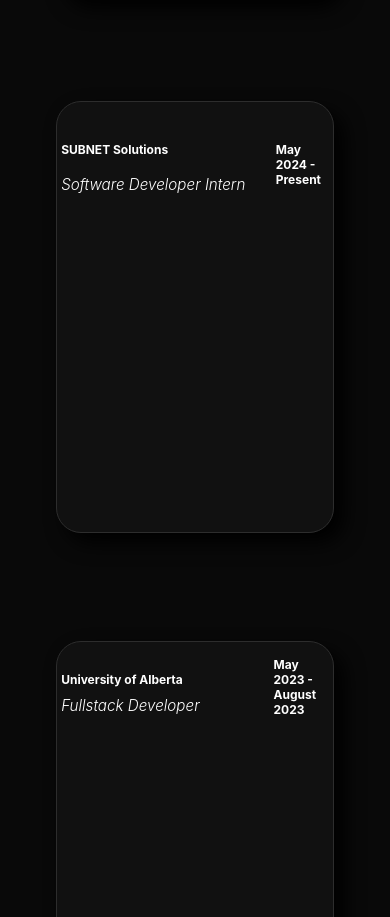
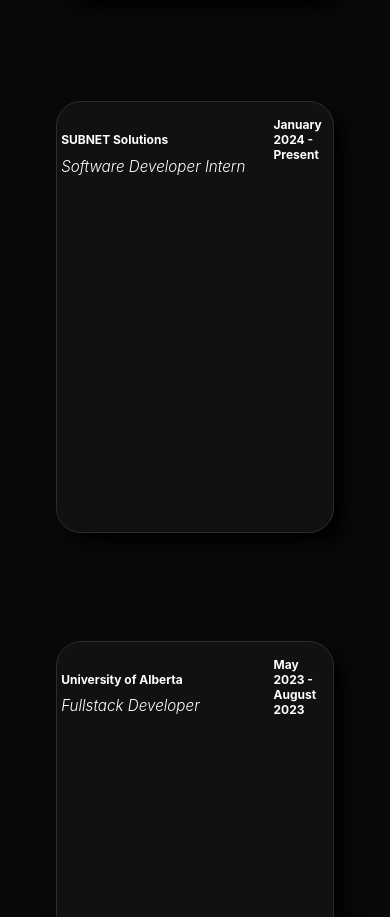
Before and after one commit to nopunindented/Portfolio-Umer, a React (Create React App) app in the folder portfolio/: page / in a window 390 px wide. Shown: the part 1723-2640 px from the top of the page. Built offline with nearby package versions, Linux system fonts and the light colour scheme; a web font is replaced by a local one.

Commit message:
"Fix ib date and work styling"

```diff
--- a/portfolio/src/components/Subnet.tsx
+++ b/portfolio/src/components/Subnet.tsx
@@ -23,7 +23,7 @@
     <>
       <div className="subnet-container">
         <div className="dayforce-name">SUBNET Solutions</div>
-        <div className="dayforce-date">May 2024 - Present</div>
+        <div className="subnet-date2">January 2024 - Present</div>
         <div className="dayforce-position">Software Developer Intern</div>
         <ul className={`subnet-points ${isVisible ? "visible" : ""}`}>
           <li>Devising Python AI microservice for querying data on 4 million sensory devices for 300+ companies, using Langchain and Django.</li>
--- a/portfolio/src/index.css
+++ b/portfolio/src/index.css
@@ -388,6 +388,13 @@
 @media (max-width: 446px) {
   .dayforce-container {
     height: 65%;
+  }
+}
+
+@media (max-width: 353px) {
+  .dayforce-container {
+    height: 67%;
+    grid-template-rows: 0.95fr 2fr;
   }
 }
 
@@ -593,6 +600,7 @@
 @media (max-width: 446px) {
   .subnet-container {
     height: 80%;
+    grid-template-rows: 0.6fr 2fr;
   }
 }
 
@@ -699,6 +707,106 @@
 
 @media (max-width: 323px) {
   .subnet-date {
+    font-size: 65%;
+  }
+}
+
+@media (max-width: 308px) {
+  .subnet-date {
+    font-size: 50%;
+  }
+}
+
+.subnet-date {
+  position: relative;
+  text-align: left;
+  top: 15%;
+  left: 0%;
+  font-family: 'Calibre', 'Inter', 'San Francisco', 'SF Pro Text', -apple-system, system-ui, sans-serif;
+  font-size: 100%;
+  font-weight: bold;
+  color: rgb(255, 255, 255);
+  grid-row: 1;
+  grid-column: 2;
+}
+
+@media (max-width: 1213px) {
+  .subnet-date {
+    font-size: 95%;
+    left: -8%;
+  }
+}
+
+@media (max-width: 1095px) {
+  .subnet-date {
+    font-size: 80%;
+  }
+}
+
+@media (max-width: 600px) {
+  .subnet-date {
+    font-size: 77%;
+  }
+}
+
+@media (max-width: 411px) {
+  .subnet-date {
+    font-size: 75%;
+  }
+}
+
+@media (max-width: 323px) {
+  .subnet-date {
+    font-size: 65%;
+  }
+}
+
+@media (max-width: 308px) {
+  .subnet-date {
+    font-size: 50%;
+  }
+}
+
+.subnet-date2 {
+  position: relative;
+  text-align: left;
+  top: 15%;
+  left: 5%;
+  font-family: 'Calibre', 'Inter', 'San Francisco', 'SF Pro Text', -apple-system, system-ui, sans-serif;
+  font-size: 100%;
+  font-weight: bold;
+  color: rgb(255, 255, 255);
+  grid-row: 1;
+  grid-column: 2;
+}
+
+@media (max-width: 1213px) {
+  .subnet-date2 {
+    font-size: 95%;
+    left: -8%;
+  }
+}
+
+@media (max-width: 1095px) {
+  .subnet-date2 {
+    font-size: 80%;
+  }
+}
+
+@media (max-width: 600px) {
+  .subnet-date2 {
+    font-size: 77%;
+  }
+}
+
+@media (max-width: 411px) {
+  .subnet-date2 {
+    font-size: 75%;
+  }
+}
+
+@media (max-width: 323px) {
+  .subnet-date2 {
     font-size: 65%;
   }
 }
```
